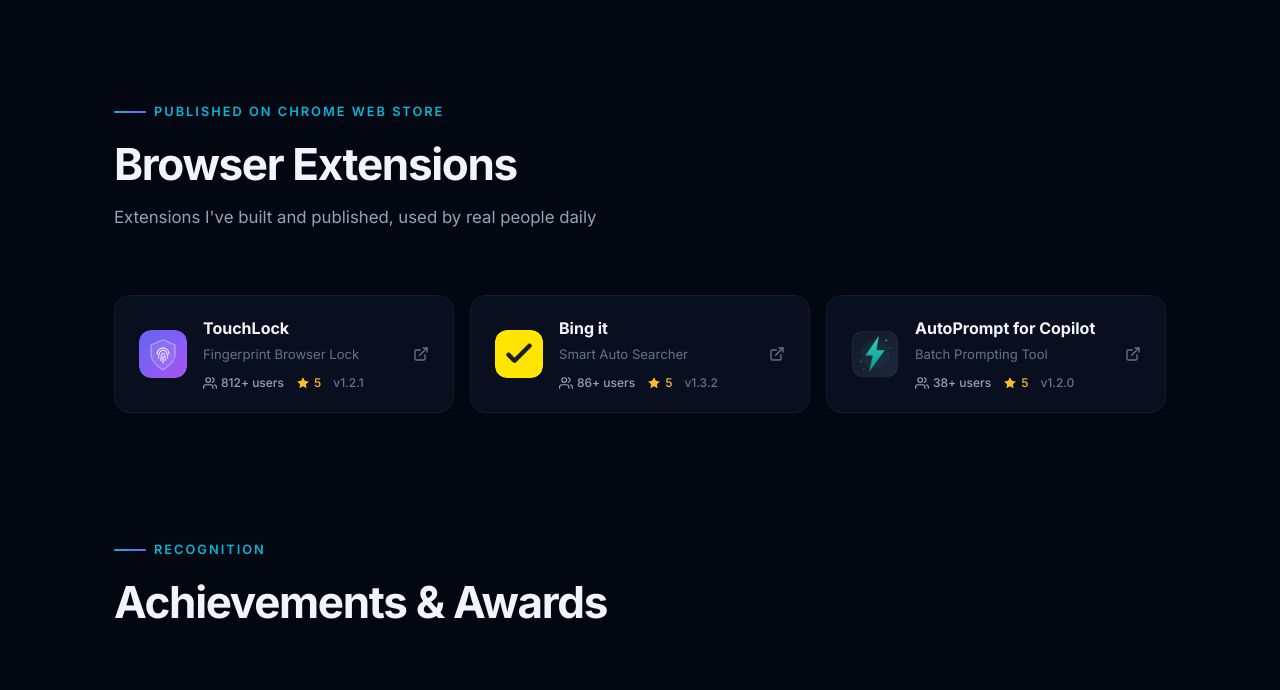
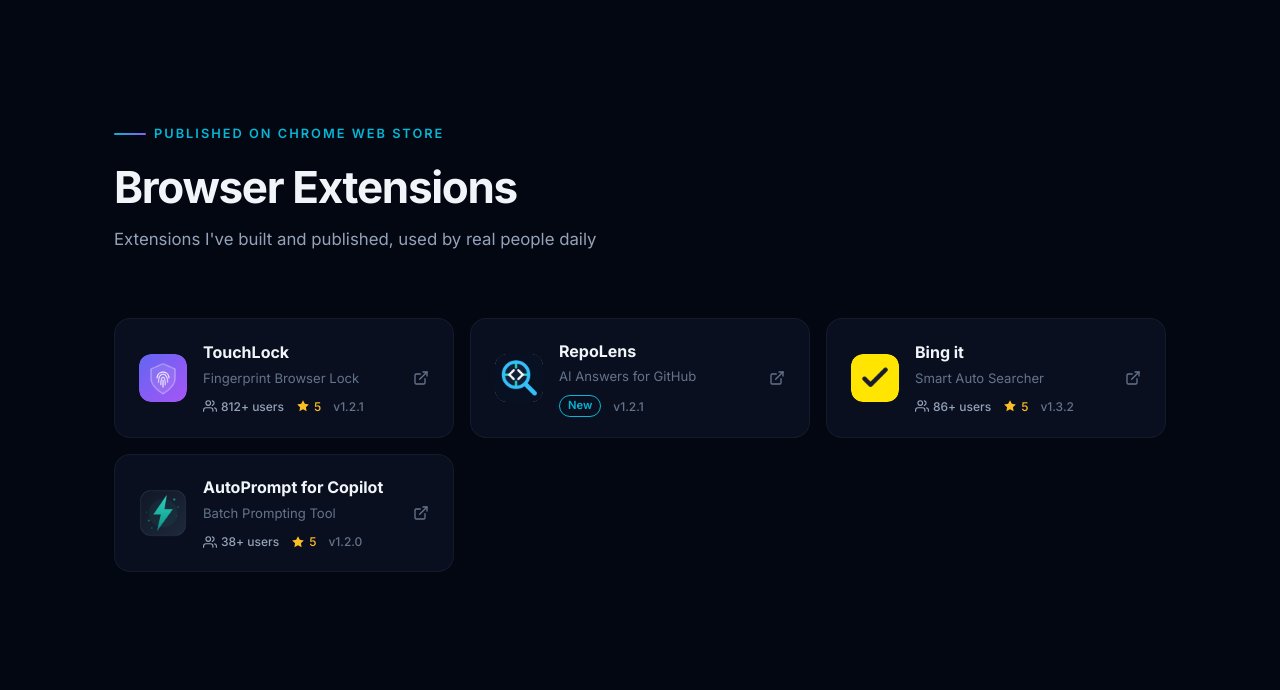
Before and after one commit to mathinraj/mathinraj.github.io, an Astro site: page / in a window 1280 px wide. Shown: the part 4654-5344 px from the top of the page. Built offline with nearby package versions, Linux system fonts and the light colour scheme; Astro itself is replaced by a stand-in of ours.

Commit message:
Add RepoLens extension details and image, update Projects and Extensions components

```diff
--- a/src/components/Extensions.astro
+++ b/src/components/Extensions.astro
@@ -5,6 +5,10 @@ const extensions = [
   {
     ...config.extensions.touchlock,
     color: "cyan",
+  },
+  {
+    ...config.extensions.repolens,
+    color: "violet",
   },
   {
     ...config.extensions.bingit,
@@ -37,14 +41,19 @@ const extensions = [
             <h3 class="ext-name">{ext.name}</h3>
             <p class="ext-tagline">{ext.tagline}</p>
             <div class="ext-meta">
+              {ext.badge && <span class="ext-badge">{ext.badge}</span>}
+              {ext.users != null && (
                 <span class="ext-users">
                   <svg width="14" height="14" viewBox="0 0 24 24" fill="none" stroke="currentColor" stroke-width="2" stroke-linecap="round" stroke-linejoin="round"><path d="M17 21v-2a4 4 0 0 0-4-4H5a4 4 0 0 0-4 4v2"/><circle cx="9" cy="7" r="4"/><path d="M23 21v-2a4 4 0 0 0-3-3.87"/><path d="M16 3.13a4 4 0 0 1 0 7.75"/></svg>
                   {ext.users}+ users
                 </span>
+              )}
+              {ext.rating != null && (
                 <span class="ext-rating">
                   <svg width="14" height="14" viewBox="0 0 24 24" fill="currentColor"><path d="M12 2l3.09 6.26L22 9.27l-5 4.87 1.18 6.88L12 17.77l-6.18 3.25L7 14.14 2 9.27l6.91-1.01L12 2z"/></svg>
                   {ext.rating}
                 </span>
+              )}
               <span class="ext-version">v{ext.version}</span>
             </div>
           </div>
@@ -115,6 +124,14 @@ const extensions = [
   .ext-users { color: var(--text-secondary); }
   .ext-rating { color: #fbbf24; }
   .ext-version { color: var(--text-muted); }
+  .ext-badge {
+    padding: 1px 8px;
+    border-radius: 999px;
+    font-size: 0.7rem;
+    font-weight: 600;
+    color: var(--accent-cyan);
+    border: 1px solid currentColor;
+  }
   .ext-links {
     flex-shrink: 0;
   }
--- a/src/components/Projects.astro
+++ b/src/components/Projects.astro
@@ -12,6 +12,17 @@ const projects = [
     color: "cyan",
     featured: true,
     stats: `${config.extensions.touchlock.users}+ users · ★${config.extensions.touchlock.rating}`,
+  },
+  {
+    title: "RepoLens",
+    subtitle: "AI Answers for GitHub",
+    description: "Chrome & Edge extension that answers questions about any GitHub repo, pull request, file, or commit in a side panel. Bring your own Claude, ChatGPT, or Gemini key, compare their answers side by side, and keep a conversation per repo. No servers, no tracking.",
+    tech: ["JavaScript", "Manifest V3", "Side Panel API", "LLM APIs"],
+    live: "https://repolensio.vercel.app",
+    github: "https://github.com/mathinraj/RepoLens",
+    color: "violet",
+    featured: true,
+    stats: `New · v${config.extensions.repolens.version}`,
   },
   {
     title: "SpendTrak",
--- a/src/data/config.json
+++ b/src/data/config.json
@@ -9,6 +9,17 @@
       "icon": "/images/extensions/touchlock.png",
       "storeUrl": "https://chromewebstore.google.com/detail/touchlock/ecnpdhgmjbfkegopapfmaacljiggdpha",
       "siteUrl": "https://touchlock.vercel.app"
+    },
+    "repolens": {
+      "name": "RepoLens",
+      "tagline": "AI Answers for GitHub",
+      "version": "1.2.1",
+      "users": null,
+      "rating": null,
+      "badge": "New",
+      "icon": "/images/extensions/repolens.png",
+      "storeUrl": null,
+      "siteUrl": "https://repolensio.vercel.app"
     },
     "bingit": {
       "name": "Bing it",
--- a/src/pages/contribute.astro
+++ b/src/pages/contribute.astro
@@ -63,7 +63,7 @@ const methods = [
       <p class="eyebrow">Support the work</p>
       <h1>Fuel the <span class="gradient-text">next build</span></h1>
       <p class="subtitle">
-        TouchLock, AutoPrompt, Bingit and every other projects are free and ad-free.
+        TouchLock, RepoLens, AutoPrompt, Bingit and every other projects are free and ad-free.
         If they saved you some time, a small contribution keeps the coffee and the commits flowing.
       </p>
     </section>
```
Also changed, not shown: public/images/extensions/repolens.png (added). Lines whose indentation alone changed are shown as unchanged.
